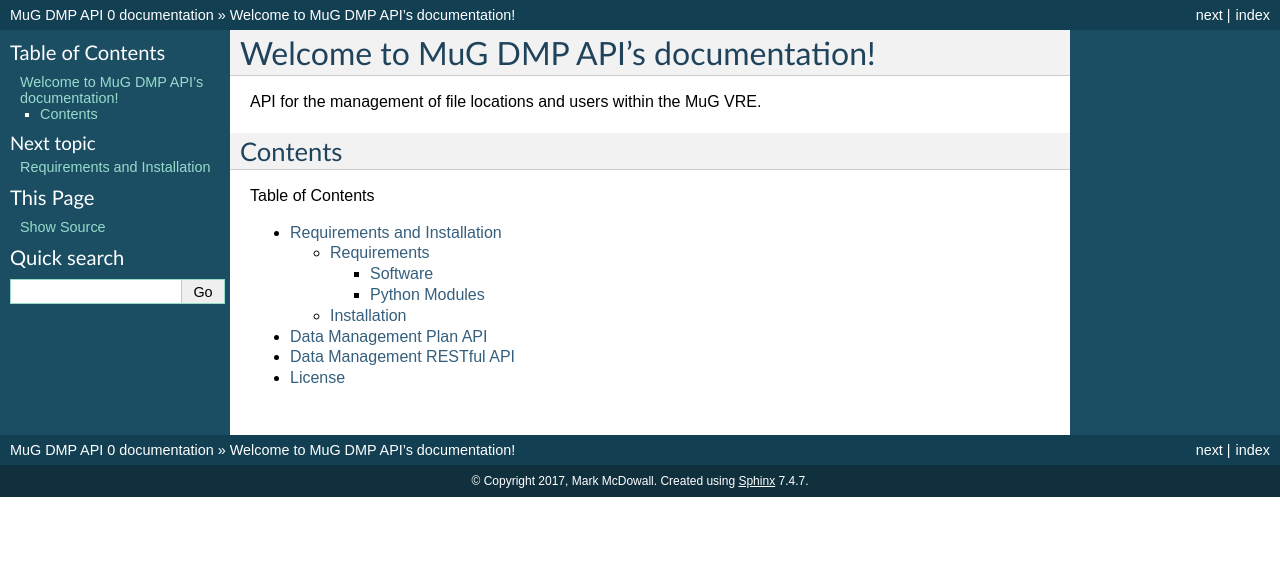
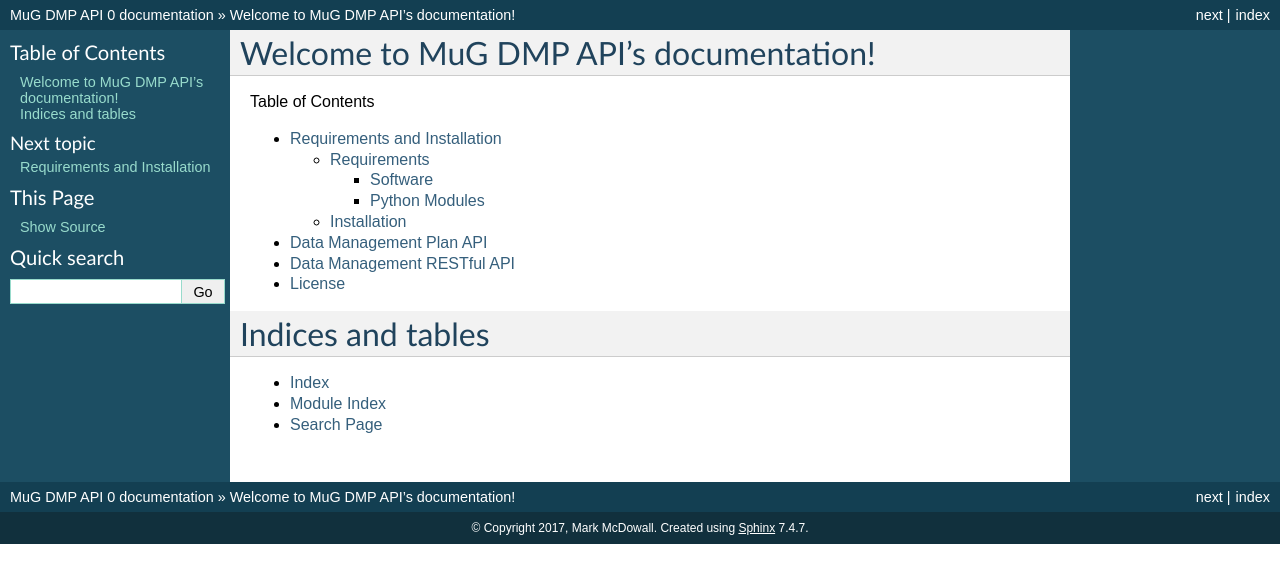
Before and after one commit to Multiscale-Genomics/mg-dm-api, a Sphinx documentation site: the page built from docs/index.rst, in a window 1280 px wide. Shown: the top 583 px of the page. Built offline with Sphinx 7.4.7, drawn with Linux system fonts in a browser that asks for light colours.

Commit message:
Updated the index so that chapters should display properly

```diff
--- a/docs/index.rst
+++ b/docs/index.rst
@@ -6,10 +6,6 @@
 Welcome to MuG DMP API's documentation!
 =======================================
 
-API for the management of file locations and users within the MuG VRE.
-
-Contents
---------
 .. toctree::
    :caption: Table of Contents
    :name: mastertoc
@@ -18,3 +14,10 @@ Contents
    dmp
    rest
    license
+
+Indices and tables
+==================
+
+* :ref:`genindex`
+* :ref:`modindex`
+* :ref:`search`
```
